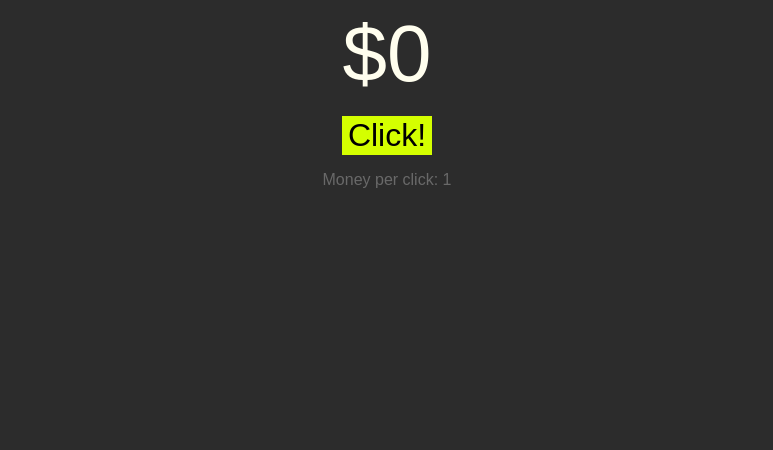
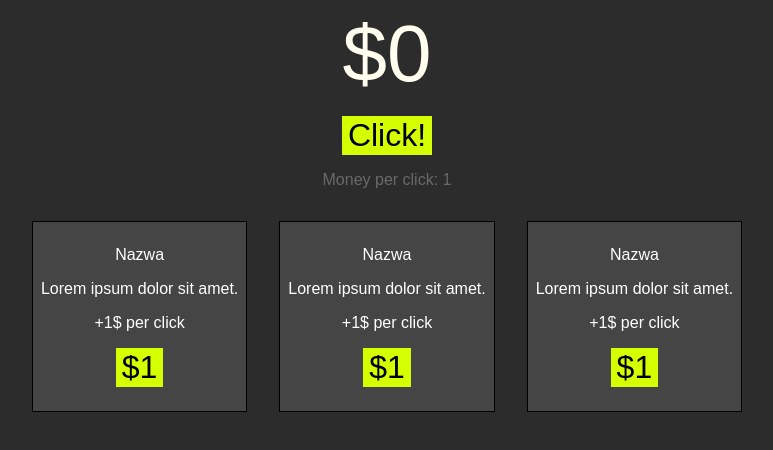
Before and after one commit to kgrzesik17/js-cert, a plain HTML site: page playground-clicker/index.html in a window 1280 px wide. Shown: the whole page, without its empty margins (253-1026 px from the left). Drawn offline with Linux system fonts and the light colour scheme.

Commit message:
shop with styling

```diff
--- a/playground-clicker/index.html
+++ b/playground-clicker/index.html
@@ -19,6 +19,29 @@
       <div class="cash-info-container">
         <p class="cash-info">Money per click: <span id="cash-per-click"></span></p>
       </div>
+
+      <div class="shop">
+        <div class="shop-item">
+          <p class="shop-item__name">Nazwa</p>
+          <p class="shop-item__description">Lorem ipsum dolor sit amet.</p>
+          <p class="shop-item__value">+1$ per click</p>
+          <p><button>$1</button></p>
+        </div>
+
+        <div class="shop-item">
+          <p class="shop-item__name">Nazwa</p>
+          <p class="shop-item__description">Lorem ipsum dolor sit amet.</p>
+          <p class="shop-item__value">+1$ per click</p>
+          <p><button>$1</button></p>
+        </div>
+
+        <div class="shop-item">
+          <p class="shop-item__name">Nazwa</p>
+          <p class="shop-item__description">Lorem ipsum dolor sit amet.</p>
+          <p class="shop-item__value">+1$ per click</p>
+          <p><button>$1</button></p>
+        </div>
+      </div>
     </main>
 
     <script src="script.js"></script>
--- a/playground-clicker/style.sass
+++ b/playground-clicker/style.sass
@@ -23,5 +23,33 @@ main
       &:hover
         cursor: pointer
 
+      &:active
+        background-color: #a5c214
+
   .cash-info-container
     color: #696969
+
+  .shop
+    display: flex
+
+  .shop-item
+    color: white
+    text-align: center
+    border: 1px solid black
+    margin: 1rem
+    padding: 0.5rem
+    background-color: #454545
+
+    p
+      margin: 0.5
+
+    button
+      font-size: 2rem
+      border: 0
+      background-color: #d4ff00
+
+      &:hover
+        cursor: pointer
+
+      &:active
+        background-color: #a5c214
```
Also changed, not shown: playground-clicker/style.css, 1 other file.
